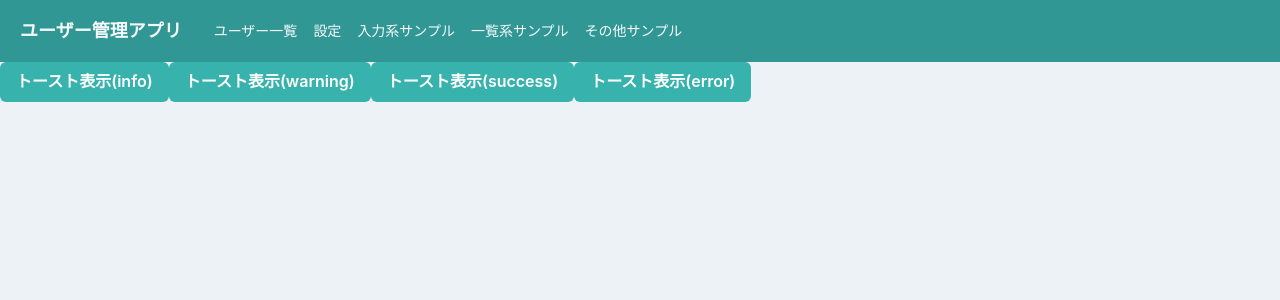
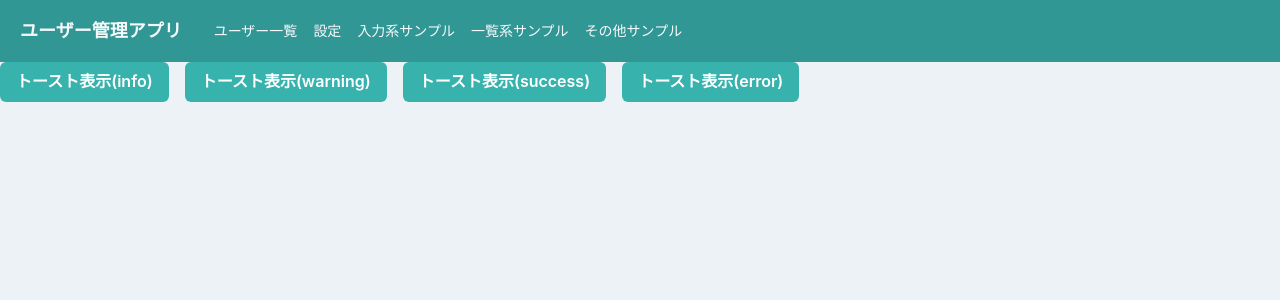
Before and after one commit to takizawazaku/react-chakraui-sample, a React (Create React App) app: page /home/sample_etc in a window 1280 px wide. Shown: the top 300 px of the page. Built offline with nearby package versions, Linux system fonts and the light colour scheme.

Commit message:
ButtonにcolorSchemeを指定するように変更

```diff
--- a/src/components/atoms/button/PrimaryButton.tsx
+++ b/src/components/atoms/button/PrimaryButton.tsx
@@ -6,6 +6,27 @@ type Props = {
   isFullWidth?: boolean;
   disabled?: boolean;
   isLoading?: boolean;
+  colorScheme:
+    | "blue"
+    | "cyan"
+    | "gray"
+    | "green"
+    | "orange"
+    | "pink"
+    | "purple"
+    | "red"
+    | "teal"
+    | "yellow"
+    | "twitter"
+    | "whiteAlpha"
+    | "blackAlpha"
+    | "linkedin"
+    | "facebook"
+    | "messenger"
+    | "whatsapp"
+    | "telegram"
+    | undefined;
+
   onClick: () => void;
 };
 
@@ -15,12 +36,14 @@ export const PrimaryButton: VFC<Props> = (props) => {
     isFullWidth = false,
     disabled = false,
     isLoading = false,
+    colorScheme,
     onClick,
   } = props;
 
   return (
     <Button
       bg="teal.400"
+      colorScheme={colorScheme}
       color="white"
       isFullWidth={isFullWidth}
       disabled={disabled || isLoading}
--- a/src/components/organisms/modal/UserDetailModal.tsx
+++ b/src/components/organisms/modal/UserDetailModal.tsx
@@ -105,7 +105,9 @@ export const UserDetailModal: VFC<Props> = memo((props) => {
         </ModalBody>
         {isAdmin && (
           <ModalFooter>
-            <PrimaryButton onClick={onClickUpdate}>更新</PrimaryButton>
+            <PrimaryButton colorScheme="teal" onClick={onClickUpdate}>
+              更新
+            </PrimaryButton>
           </ModalFooter>
         )}
       </ModalContent>
--- a/src/components/pages/home/SampleEtc.tsx
+++ b/src/components/pages/home/SampleEtc.tsx
@@ -1,4 +1,4 @@
-import { Button } from "@chakra-ui/react";
+import { Stack, Wrap, WrapItem } from "@chakra-ui/react";
 import { memo, VFC } from "react";
 import { useMessage } from "../../../hooks/useMessage";
 import { PrimaryButton } from "../../atoms/button/PrimaryButton";
@@ -34,18 +34,42 @@ export const SampleEtc: VFC = memo(() => {
 
   return (
     <>
-      <PrimaryButton onClick={() => onClickToast("info")}>
+      <Stack direction="column">
+        <Wrap spacing={4}>
+          <WrapItem>
+            <PrimaryButton
+              colorScheme="blue"
+              onClick={() => onClickToast("info")}
+            >
               トースト表示(info)
             </PrimaryButton>
-      <PrimaryButton onClick={() => onClickToast("warning")}>
+          </WrapItem>
+          <WrapItem>
+            <PrimaryButton
+              colorScheme="orange"
+              onClick={() => onClickToast("warning")}
+            >
               トースト表示(warning)
             </PrimaryButton>
-      <PrimaryButton onClick={() => onClickToast("success")}>
+          </WrapItem>
+          <WrapItem>
+            <PrimaryButton
+              colorScheme="green"
+              onClick={() => onClickToast("success")}
+            >
               トースト表示(success)
             </PrimaryButton>
-      <PrimaryButton onClick={() => onClickToast("error")}>
+          </WrapItem>
+          <WrapItem>
+            <PrimaryButton
+              colorScheme="red"
+              onClick={() => onClickToast("error")}
+            >
               トースト表示(error)
             </PrimaryButton>
+          </WrapItem>
+        </Wrap>
+      </Stack>
     </>
   );
 });
--- a/src/components/pages/login/Login.tsx
+++ b/src/components/pages/login/Login.tsx
@@ -32,6 +32,7 @@ export const Login: VFC = memo(() => {
             isFullWidth
             disabled={userId === ""}
             isLoading={loading}
+            colorScheme="teal"
             onClick={onClickLogin}
           >
             ログイン
```
Lines whose indentation alone changed are shown as unchanged.
